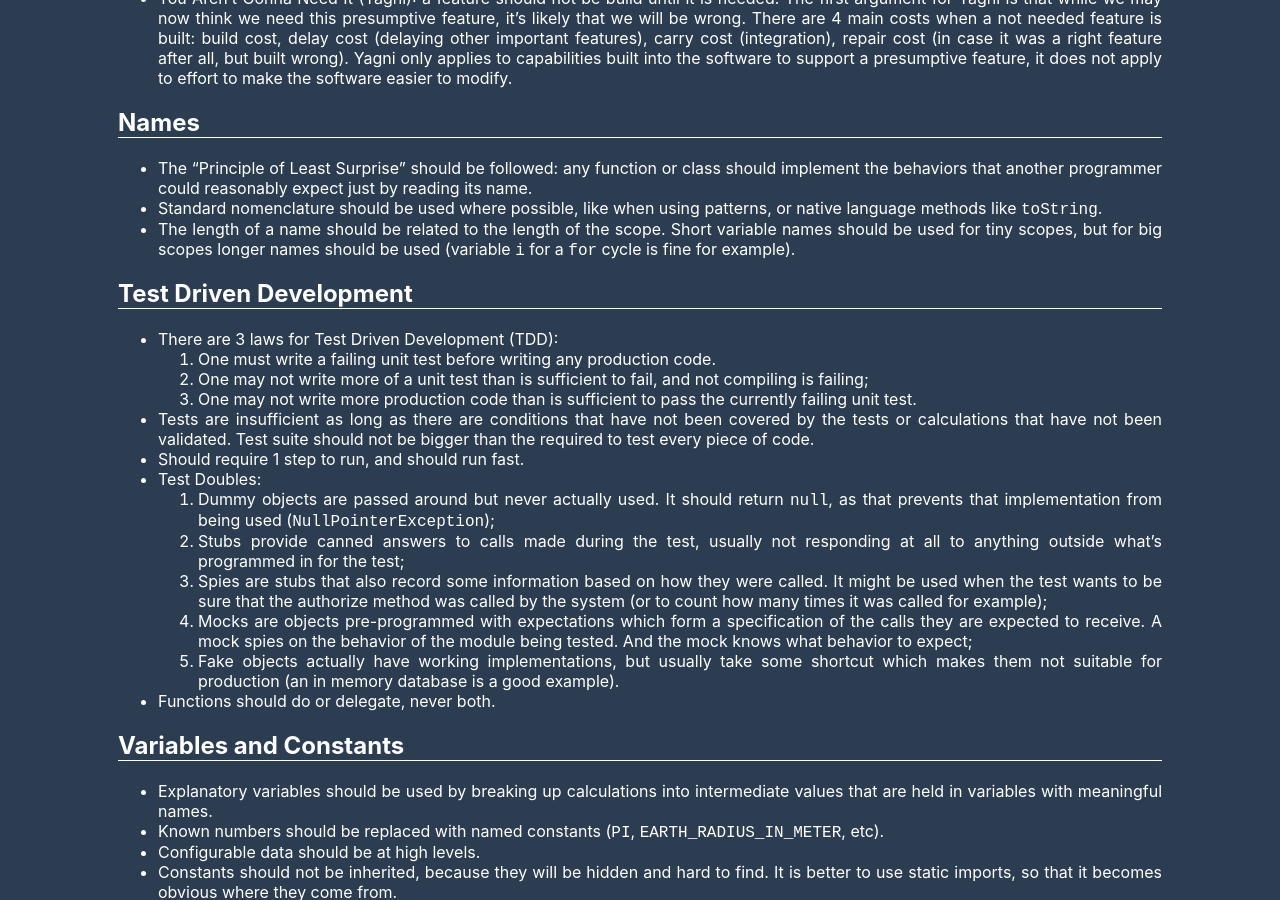
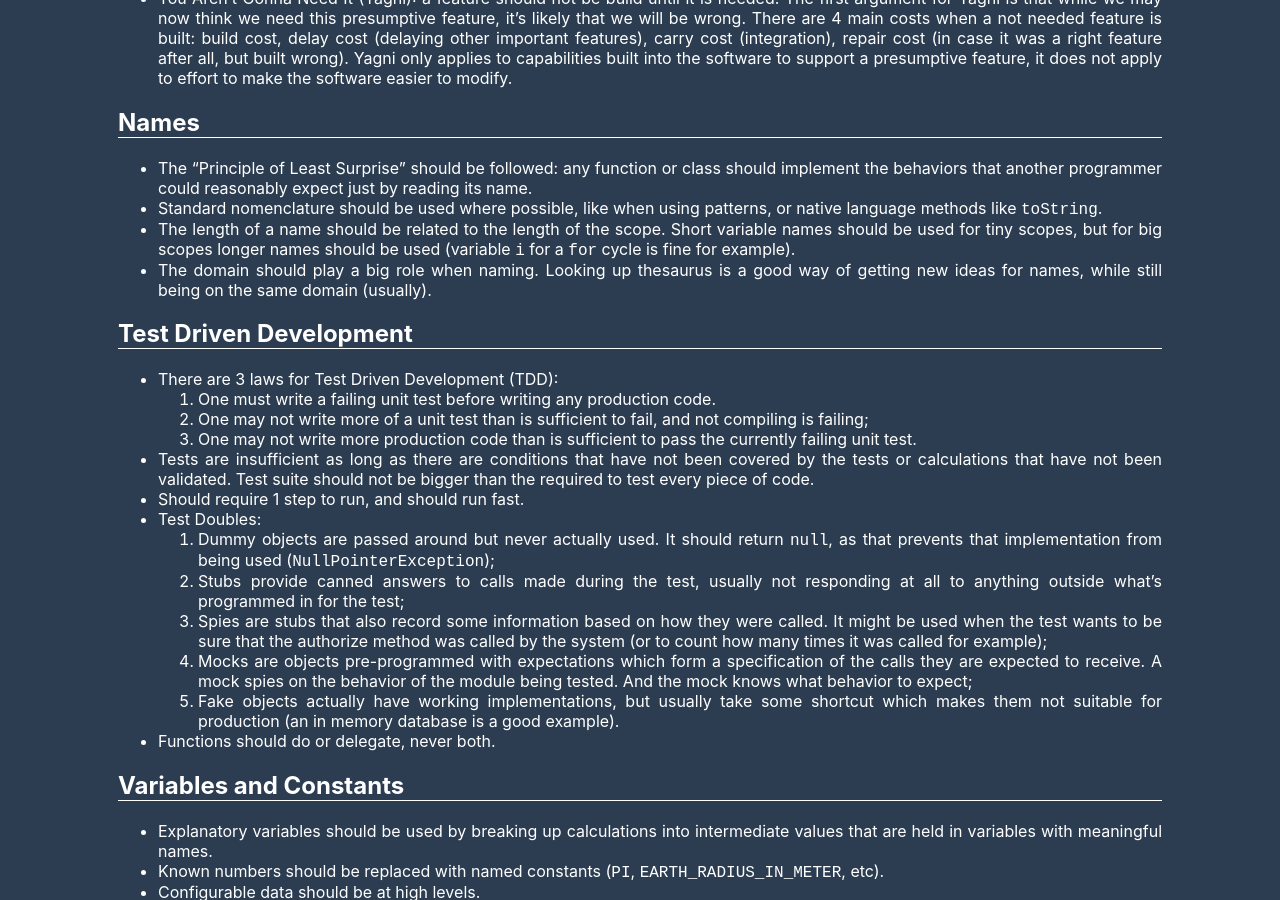
Before and after one commit to brunoroque06/brunoroque06.github.io, a Jekyll site: the page built from _pages/code-mastery.md, in a window 1280 px wide and 900 px high, scrolled down 1911 px. Built offline with Jekyll 4.4.1, drawn with Linux system fonts in a browser that asks for light colours; some of the changed text lies outside the part shown.

Commit message:
Add thesaurus naming point

```diff
--- a/_pages/code-mastery.md
+++ b/_pages/code-mastery.md
@@ -77,6 +77,7 @@ I find this a good way for me to check something pretty quickly. Feel free to do
 - The "Principle of Least Surprise" should be followed: any function or class should implement the behaviors that another programmer could reasonably expect just by reading its name.
 - Standard nomenclature should be used where possible, like when using patterns, or native language methods like `toString`.
 - The length of a name should be related to the length of the scope. Short variable names should be used for tiny scopes, but for big scopes longer names should be used (variable `i` for a `for` cycle is fine for example).
+- The domain should play a big role when naming. Looking up thesaurus is a good way of getting new ideas for names, while still being on the same domain (usually).
 
 ## Test Driven Development
 
@@ -145,6 +146,8 @@ Clean Code: A Handbook of Agile Software Craftsmanship, by Robert Martin, 2008.
 
 [Mock Are Not Stubs](https://martinfowler.com/articles/mocksArentStubs.html), by Martin Fowler.
 
+[Naming Smells](https://hilton.org.uk/blog/naming-smells), by Peter Hilton.
+
 Refactoring: Improving the Design of Existing Code, by Martin Fowler et al, 1999.
 
 [The Little Mocker](https://8thlight.com/blog/uncle-bob/2014/05/14/TheLittleMocker.html), by Robert Martin.
```
